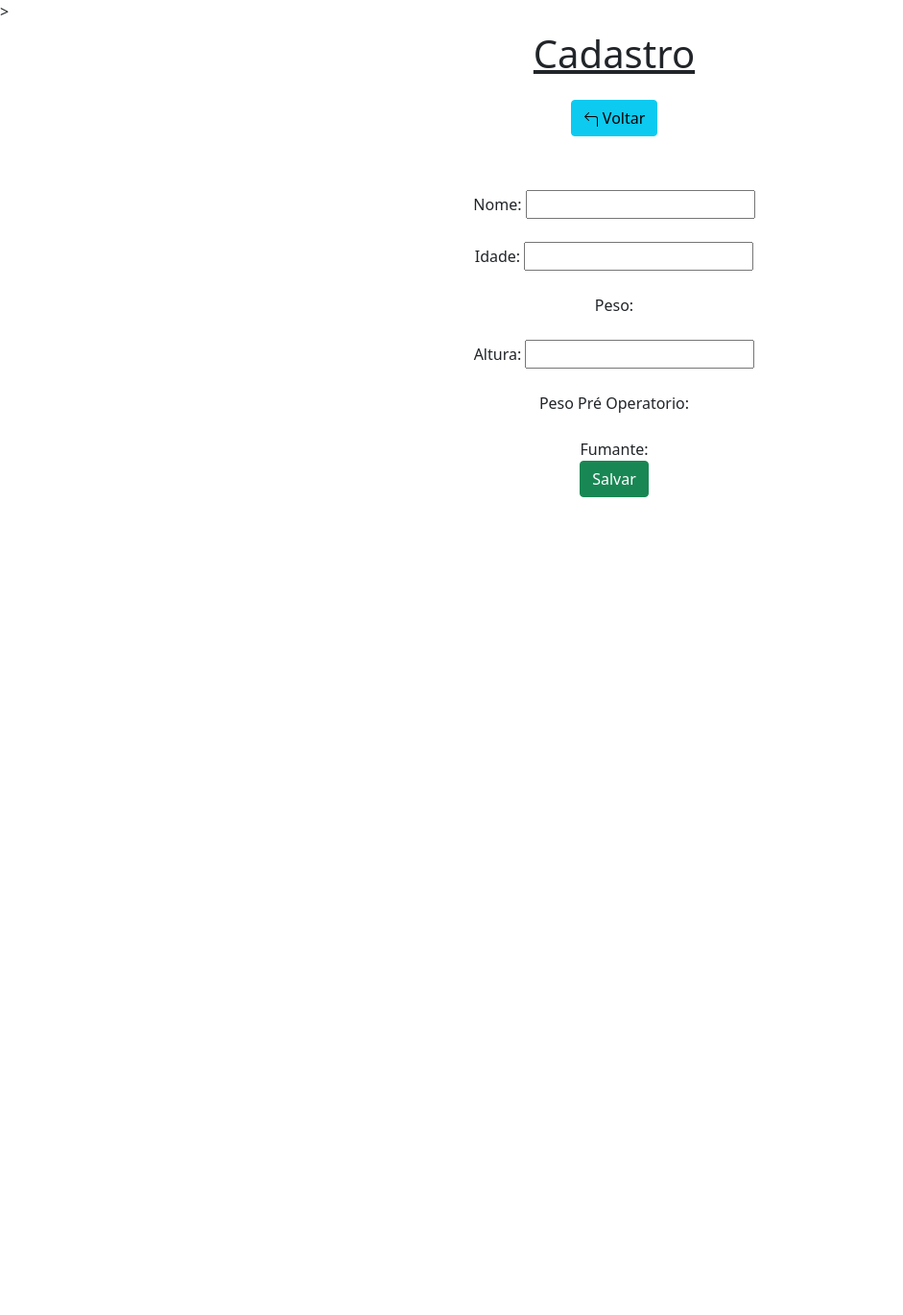
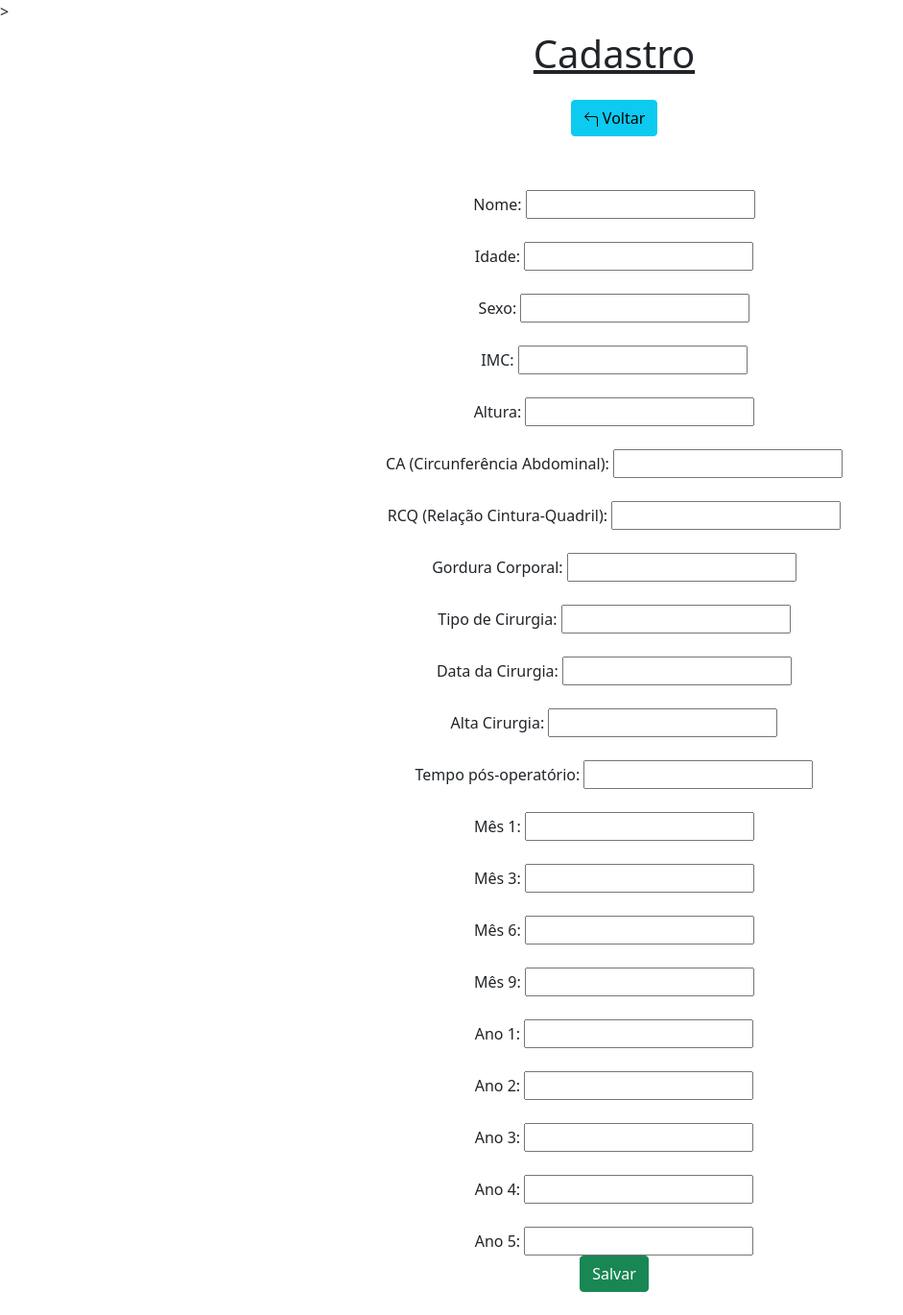
Before and after one commit to GuilhermeHFHey/GastroVida, a Django app: page /form/ in a window 1280 px wide. Shown: the whole page at 96% size, without its empty margins (0-941 px from the left). Before the commit the page ends 518 px from the top, so only its background shows below. Run offline with Django 3.2, Linux system fonts and the light colour scheme; parts of the project's set-up code (start-up, migrations or seed data) failed here and were passed over.

Commit message:
Criação e Edição funcionando

```diff
--- a/app/templates/form.html
+++ b/app/templates/form.html
@@ -29,10 +29,25 @@
             <!--{{form.as_p}}-->
             <div class="form-group mt-4">Nome: {{form.nome}}</div>
             <div class="form-group mt-4">Idade: {{form.idade}}</div>
-            <div class="form-group mt-4">Peso: {{form.peso}}</div>
+            <div class="form-group mt-4">Sexo: {{form.sexo}}</div>
+            <div class="form-group mt-4">IMC: {{form.imc}}</div>
             <div class="form-group mt-4">Altura: {{form.altura}}</div>
-            <div class="form-group mt-4">Peso Pré Operatorio: {{form.pesoPreOperatorio}}</div>
-            <div class="form-group mt-4">Fumante: {{form.fumo}}</div>
+            <div class="form-group mt-4">CA (Circunferência Abdominal): {{form.ca}}</div>
+            <div class="form-group mt-4">RCQ (Relação Cintura-Quadril): {{form.rcq}}</div>
+            <div class="form-group mt-4">Gordura Corporal: {{form.gc}}</div>
+            <div class="form-group mt-4">Tipo de Cirurgia: {{form.cx}}</div>
+            <div class="form-group mt-4">Data da Cirurgia: {{form.data}}</div>
+            <div class="form-group mt-4">Alta Cirurgia: {{form.alta}}</div>
+            <div class="form-group mt-4">Tempo pós-operatório: {{form.tpo}}</div>
+            <div class="form-group mt-4">Mês 1: {{form.mes1}}</div>
+            <div class="form-group mt-4">Mês 3: {{form.mes3}}</div>
+            <div class="form-group mt-4">Mês 6: {{form.mes6}}</div>
+            <div class="form-group mt-4">Mês 9: {{form.mes9}}</div>
+            <div class="form-group mt-4">Ano 1: {{form.ano1}}</div>
+            <div class="form-group mt-4">Ano 2: {{form.ano2}}</div>
+            <div class="form-group mt-4">Ano 3: {{form.ano3}}</div>
+            <div class="form-group mt-4">Ano 4: {{form.ano4}}</div>
+            <div class="form-group mt-4">Ano 5: {{form.ano5}}</div>
             <input type="submit" class="btn btn-success" value="Salvar">
         </form>
     </div>
```
